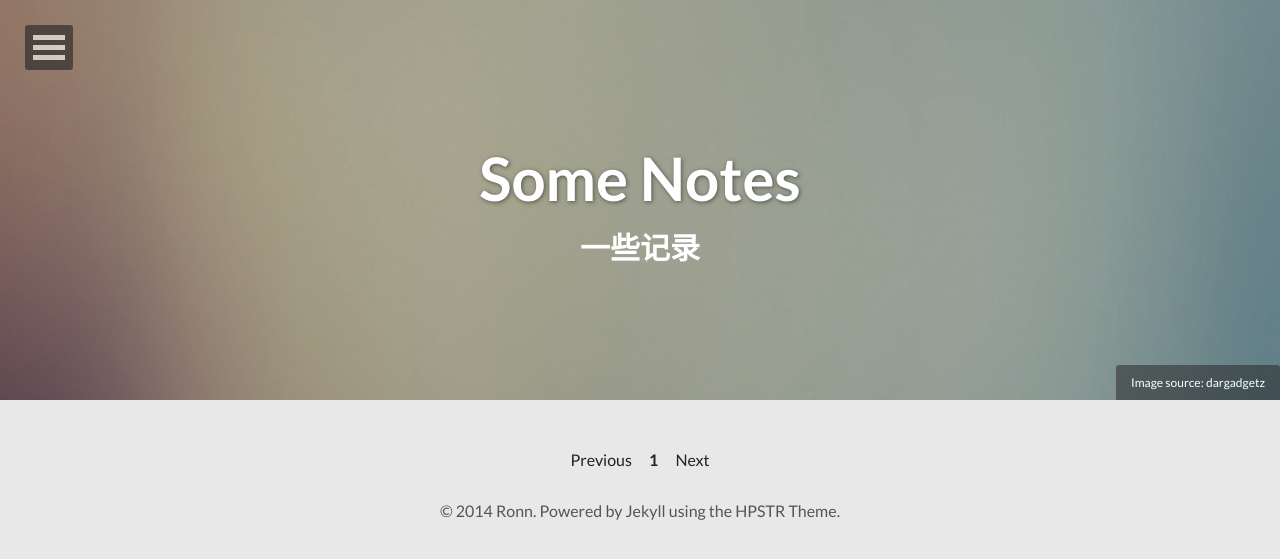
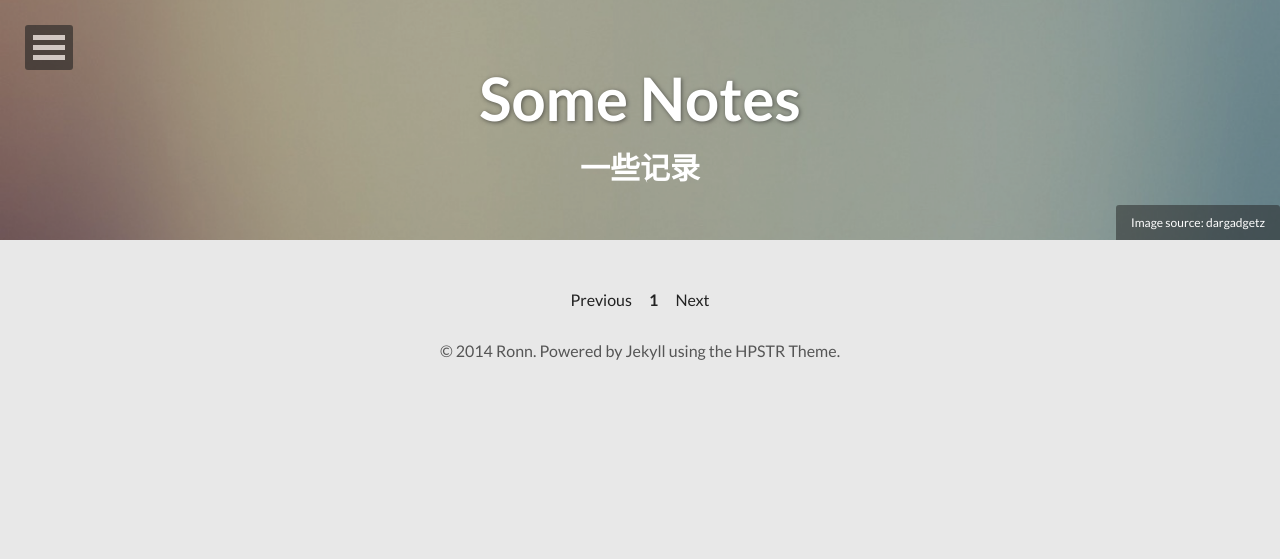
Before and after one commit to r0nn/r0nn.github.io, a Jekyll site: the page built from index.html, in a window 1280 px wide. Shown: the top 559 px of the page. Built offline with Jekyll 4.4.1, drawn with Linux system fonts in a browser that asks for light colours; nearby versions of some CDN libraries; the list of posts is cut into pages by our own code.

Commit message:
adjust feature title image height

```diff
--- a/assets/css/main.css
+++ b/assets/css/main.css
@@ -3836,7 +3836,7 @@
   top: 0;
   display: table;
   width: 100%;
-  height: 400px;
+  height: 240px;
   margin-top: 0;
   overflow: hidden;
 }
@@ -3882,7 +3882,7 @@
   left: -50%;
   width: 200%;
   height: 200%;
-  min-height: 400px;
+  min-height: 240px;
   overflow: hidden;
 }
 
--- a/assets/less/page.less
+++ b/assets/less/page.less
@@ -61,7 +61,7 @@
 	display: table;
 	margin-top: 0;
 	width: 100%;
-	height: 400px;
+	height: 240px;
 	overflow: hidden;
 	.header-title-wrap {
 		display: table-cell;
@@ -98,7 +98,7 @@
 	left: -50%;
 	width: 200%;
 	height: 200%;
-	min-height: 400px;
+	min-height: 240px;
 	overflow: hidden;
 	&:after {
 		content: '';
```
Also changed, not shown: assets/css/main.min.css, assets/js/scripts.min.js, images/avatar.png, images/ps_neutral.png, images/triangular.png.
